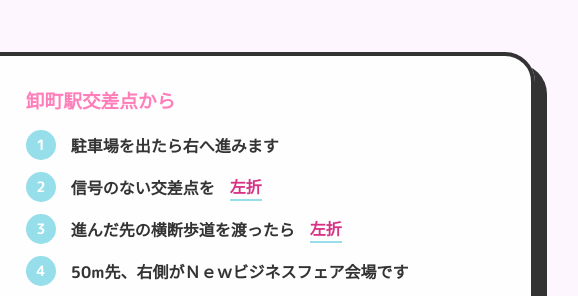
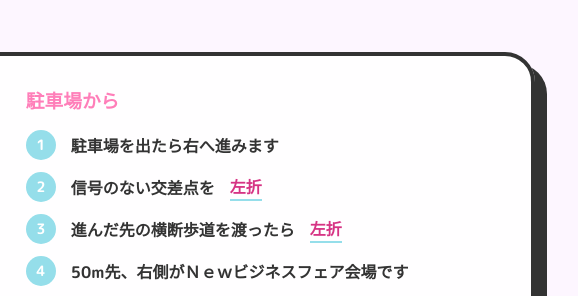
Before and after one commit to S-yama3/event, a plain HTML site: page map.html in a window 1280 px wide. Shown: the part 2674-2970 px from the top of the page, 555-1133 px from the left. Drawn offline with Linux system fonts and the light colour scheme.

Commit message:
map.html

```diff
--- a/map.html
+++ b/map.html
@@ -292,7 +292,7 @@ TOPへ
   <div class="card">
     <div class="card-video"><video src="images/03.mp4" autoplay muted playsinline loop></video></div>
     <div class="card-text">
-      <h3>卸町駅交差点から</h3>
+      <h3>駐車場から</h3>
       <ul class="route-list">
         <li><span class="num">1</span>駐車場を出たら右へ進みます</li>
         <li><span class="num">2</span>信号のない交差点を<span class="highlight">左折</span></li>
```
